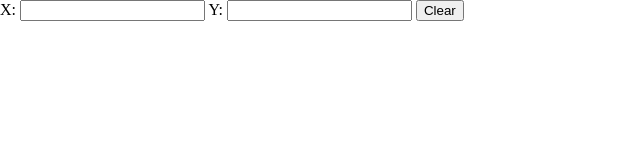
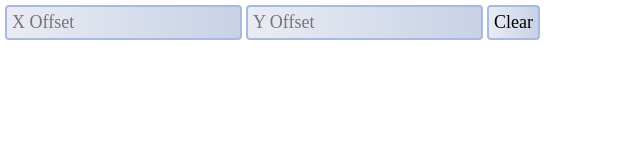
Before and after one commit to hcopperm/canvas-experiments, a plain HTML site: page canvas_tutorial.html in a window 1280 px wide. Shown: the whole page, without its empty margins (0-640 px from the left). Drawn offline with Linux system fonts and the light colour scheme.

Commit message:
Play with CSS

```diff
--- a/canvas.css
+++ b/canvas.css
@@ -1,4 +1,3 @@
-
 canvas {
   display: block;
 }
@@ -8,3 +7,24 @@ html, body {
   padding: 0;
   margin: 0;
 }
+
+.button_bar {
+  margin: 5px;
+}
+
+input, button {
+  border-radius: 4px;
+  background: -moz-linear-gradient(left,#E9ECF2,#C8D1E6);
+  background: -webkit-linear-gradient(left,#E9ECF2,#C8D1E6);
+  background: -ms-linear-gradient(left,#E9ECF2,#C8D1E6);
+  background: -o-linear-gradient(left,#E9ECF2,#C8D1E6);
+  background: linear-gradient(to right,#E9ECF2,#C8D1E6);
+  padding: 5px;
+  font-size: 18px;
+  font-family: 'Baskerville';
+  border: 2px solid #A8BAE0;
+}
+
+input:invalid {
+  border: 2px solid red;
+}
--- a/canvas_tutorial.html
+++ b/canvas_tutorial.html
@@ -8,11 +8,9 @@
   </head>
 
   <body>
-    <div id="button_bar">
-      <label for="x_offset">X:</label>
-      <input type="text" id="x_offset">
-      <label for="y_offset">Y:</label>
-      <input type="text" id="y_offset">
+    <div class="button_bar">
+      <input type="text" id="x_offset" pattern=[0-9]+ placeholder="X Offset">
+      <input type="text" id="y_offset" pattern=[0-9]+ placeholder="Y Offset">
       <button id=clear>Clear</button>
     </div>
 
```
